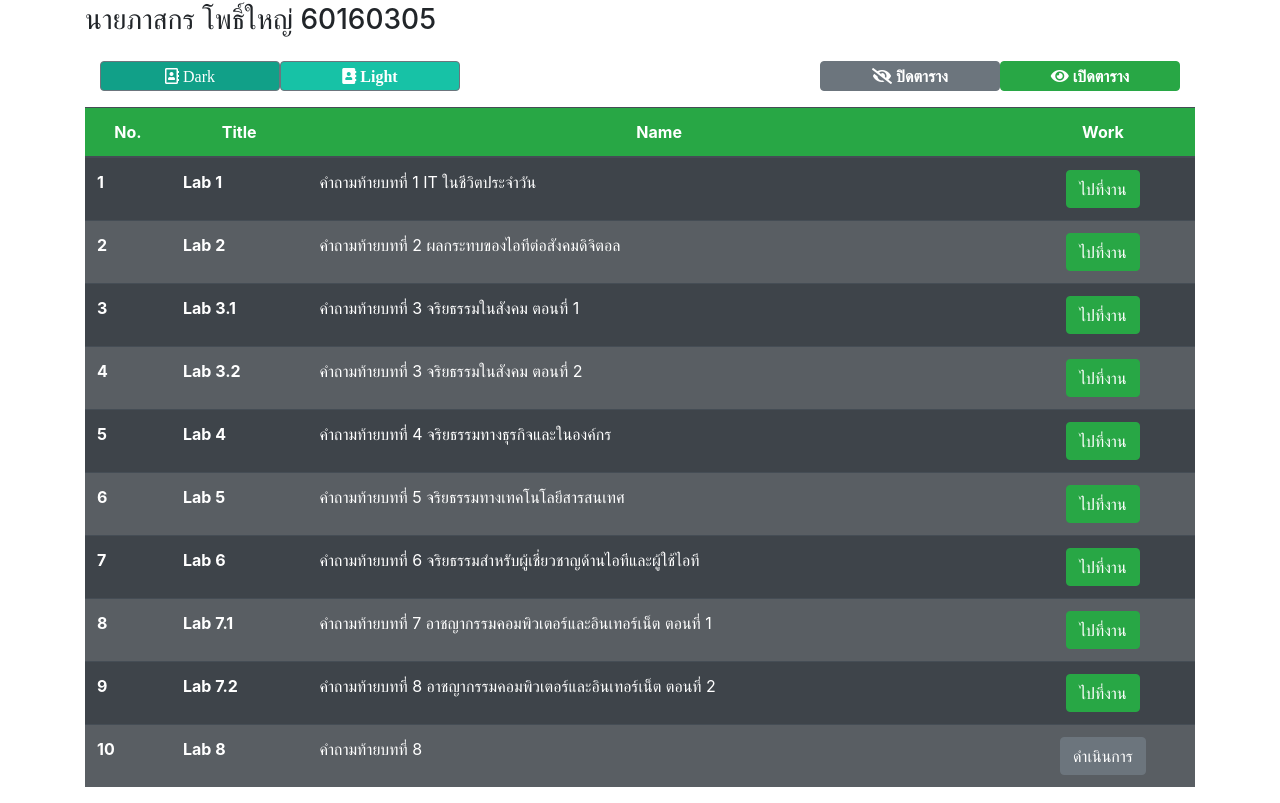
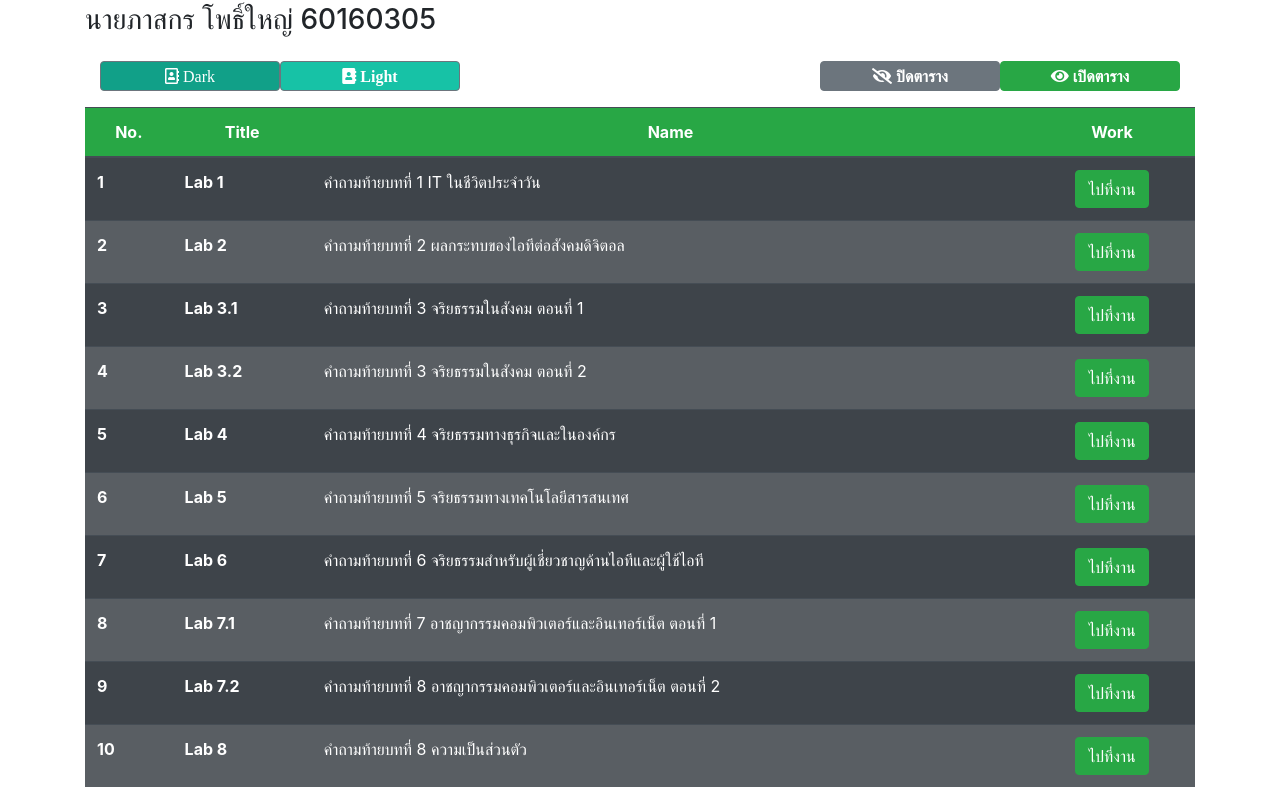
Before and after one commit to honnage/HTML_workpage-index, a plain HTML site: page index.html in a window 1280 px wide. Shown: the part 77-880 px from the top of the page. Drawn offline with nearby package versions, Linux system fonts and the light colour scheme.

Commit message:
update work

```diff
--- a/index.html
+++ b/index.html
@@ -137,8 +137,8 @@
           <tr style="background-color: #ffffff2f ;">
             <th scope="row">10</th>
             <th scope="row">Lab 8</th>
-            <td>คำถามท้ายบทที่ 8</td>
-            <td><center><a href="" class="btn btn-secondary">ดำเนินการ</a></center></td>
+            <td>คำถามท้ายบทที่ 8 ความเป็นส่วนตัว</td>
+            <td><center><a href="lab8_60160305.pdf" class="btn btn-success">ไปที่งาน</a></center></td>
           </tr>
 
 
```
Also changed, not shown: 1 other file.
